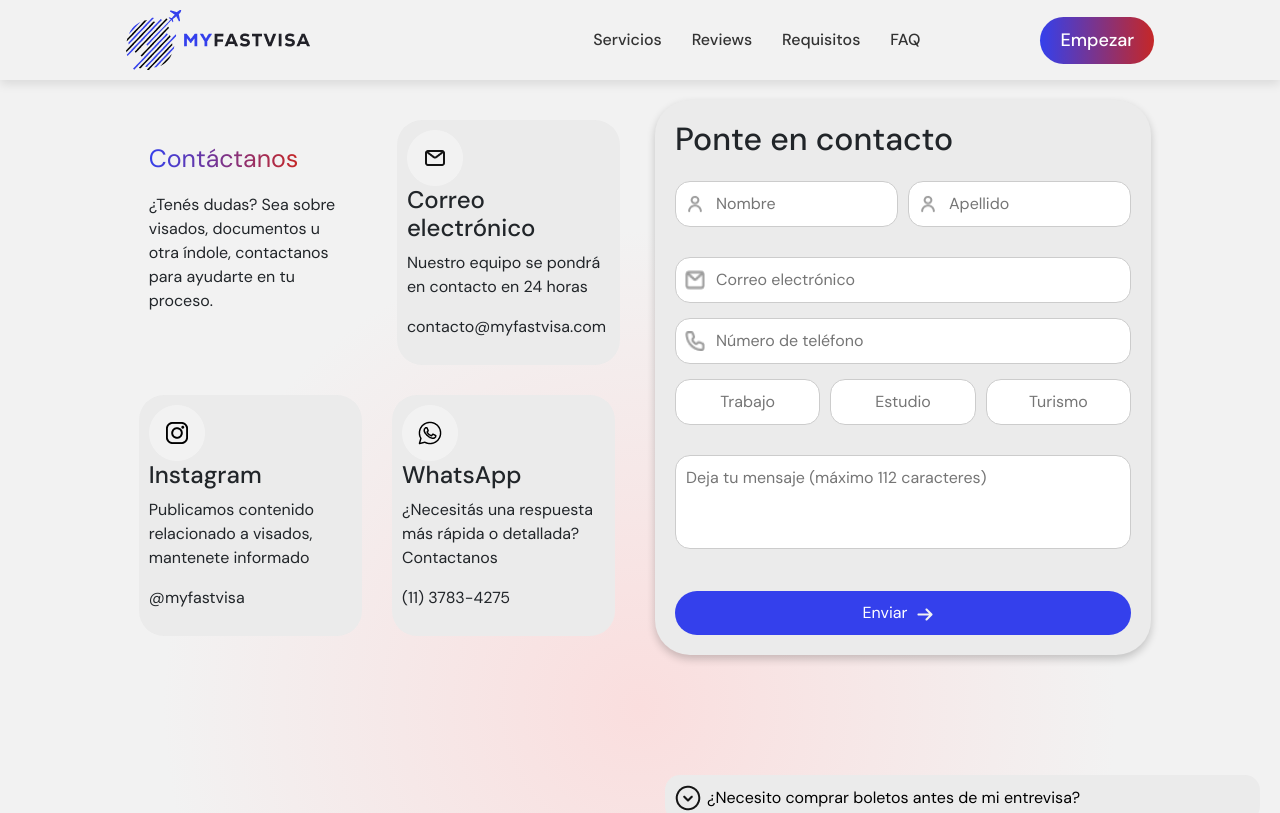
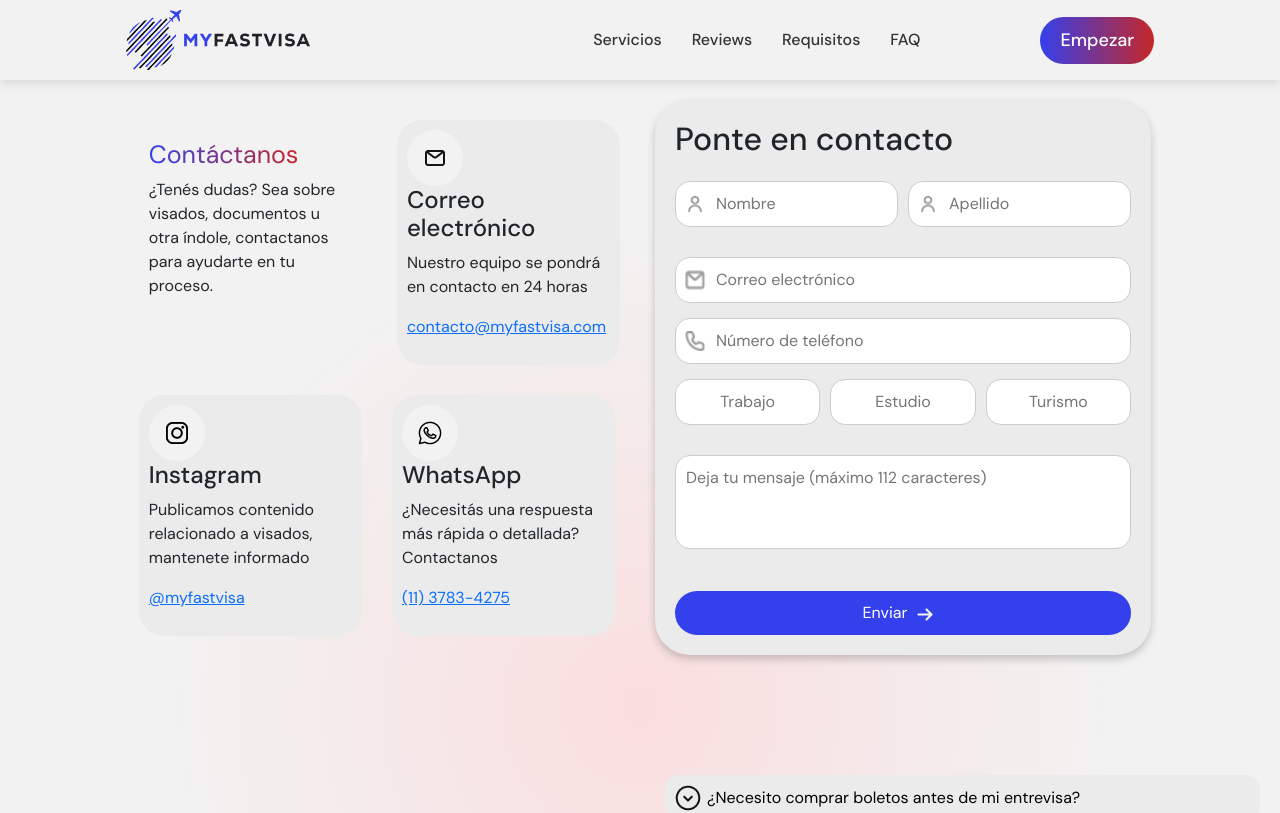
Before and after one commit to LeanCelle/MyFastVisa, a React (Create React App) app: page /contactanos in a window 1280 px wide. Shown: the top 813 px of the page. Built offline with nearby package versions, Linux system fonts and the light colour scheme.

Commit message:
Adding social links

```diff
--- a/public/index.html
+++ b/public/index.html
@@ -1,13 +1,14 @@
 <!DOCTYPE html>
-<html lang="en">
+<html lang="es">
   <head>
     <meta charset="utf-8" />
     <link rel="icon" href="./img/logo.png" />
     <link href="https://fonts.googleapis.com/css2?family=DM+Sans:wght@400;500;700&display=swap" rel="stylesheet">
     <meta name="viewport" content="width=device-width, initial-scale=1" />
     <meta name="theme-color" content="#000000" />
+    <meta name="keywords" content="MyFastVisa, Visa para Estados Unidos, Solicitar visa americana, Tramitar visa Estados Unidos, Proceso de visa rápida USA, Conseguir visa americana fácil, Aplicación visa USA, Guía de visa a Estados Unidos, Visa americana sin complicaciones, Ayuda con visa para USA, Servicio rápido de visa USA">
     <meta
-      name="description"
+      name="MyFastVisa"
       content="Web site created using create-react-app"
     />
     <link rel="apple-touch-icon" href="%PUBLIC_URL%/logo192.png" />
--- a/src/components/footer.jsx
+++ b/src/components/footer.jsx
@@ -12,8 +12,8 @@ function Footer() {
         </Link>
           <p className='li-footer'>Expertos por más de 5 años en la gestión de visas con más de 1200 clientes satisfechos.</p>
           <div className='social-container'>
-            <a href="https://api.whatsapp.com/send/?phone=5491137834275&text&type=phone_number&app_absent=0" target='_blank'><img src={`${process.env.PUBLIC_URL}/img/wpp.png`} alt="Logo" className="social-logo" /></a>
-            <a href="https://www.instagram.com/myfastvisa)./" target='_blank'><img src={`${process.env.PUBLIC_URL}/img/instagram.png`} alt="Logo" className="social-logo" /></a>
+            <a href="https://api.whatsapp.com/send/?phone=5491137834275&text&type=phone_number&app_absent=0" target='_blank' rel="noreferrer"><img src={`${process.env.PUBLIC_URL}/img/wpp.png`} alt="Logo" className="social-logo" /></a>
+            <a href="https://www.instagram.com/myfastvisa)./" target='_blank' rel="noreferrer"><img src={`${process.env.PUBLIC_URL}/img/instagram.png`} alt="Logo" className="social-logo" /></a>
           </div>
         </div>
 
--- a/src/components/transition.jsx
+++ b/src/components/transition.jsx
@@ -13,7 +13,7 @@ function TransitionComponent() {
         <div className='faq1'>
           <p className='faq-title'>Preguntas Frecuentes</p>
           <p className='doubts'>¿Aún tenés dudas? Contactanos...</p>
-          <a href="https://api.whatsapp.com/send/?phone=5491137834275&text&type=phone_number&app_absent=0" target='_blank'><button className='contact-button'>Contactar</button></a>
+          <a href="https://api.whatsapp.com/send/?phone=5491137834275&text&type=phone_number&app_absent=0" target='_blank' rel="noreferrer"><button className='contact-button'>Contactar</button></a>
         </div>
         <div className='faq2'>
 
--- a/src/css/homestyle.css
+++ b/src/css/homestyle.css
@@ -384,6 +384,7 @@
 }
 
 .agencias {
+  font-weight: normal;
   padding: 30px 0px 0px 0px;
   text-align: center;
   font-size: 30px;
@@ -463,6 +464,7 @@ input {
 }
 
 .contactanos {
+  font-weight: normal;
   font-size: 25px;
 }
 
@@ -903,11 +905,6 @@ hr {
   .image-alejo {
     width: 85vw;
   }
-  .agencias {
-    font-size: 25px;
-    text-align: left;
-    padding-left: 20px;
-  }
   .ofrecemos {
     text-align: left;
     font-size: 18px;
--- a/src/pages/acercaDeNosotros.jsx
+++ b/src/pages/acercaDeNosotros.jsx
@@ -15,7 +15,7 @@ function AcercaDeNosotros() {
             </div>
 
             <img className='logoAcerca' src={`${process.env.PUBLIC_URL}/img/Group.png`} alt="Logo" />
-            <p className='textoDebajoLogo'>El equipo que hace que tu proceso de visa sea más sencillo</p>
+            <h1 className='textoDebajoLogo'>El equipo que hace que tu proceso de visa sea más sencillo</h1>
           </div>
         </div>
 
@@ -52,7 +52,7 @@ function AcercaDeNosotros() {
         <p className='lanzamienzo'>Desde nuestro lanzamiento en 2022, hemos ayudado a nuestros clientes a conseguir sus visas para EE. UU., brindando asesoría personalizada y apoyo durante todo el proceso.<br/><br/>¡Y esto es solo el comienzo!</p>
 
         <div className="image-alejo-container">
-            <a href="https://www.linkedin.com/in/alejofiaschecormick/" target='_blank'><img className='image-alejo' src={`${process.env.PUBLIC_URL}/img/Frame 67@2x.png`} alt="Alejo Fiasche." /></a>
+            <a href="https://www.linkedin.com/in/alejofiaschecormick/" target='_blank' rel="noreferrer"><img className='image-alejo' src={`${process.env.PUBLIC_URL}/img/Frame 67@2x.png`} alt="Alejo Fiasche." /></a>
         </div>
 
         <Footer />
--- a/src/pages/contactanos.jsx
+++ b/src/pages/contactanos.jsx
@@ -11,26 +11,26 @@ function Contactanos() {
         <div className="contact-container">
           <div className="text-blocks">
             <div className="text-block-contactanos">
-              <p className='contactanos'><span className='span'>Contáctanos</span></p>
+              <h1 className='contactanos'><span className='span'>Contáctanos</span></h1>
               <p>¿Tenés dudas? Sea sobre visados, documentos u otra índole, contactanos para ayudarte en tu proceso.</p>
             </div>
             <div className="text-block">
               <img src={`${process.env.PUBLIC_URL}/img/Frame 34.png`} alt="Texto 2" className="block-image" />
               <h4>Correo electrónico</h4>
               <p>Nuestro equipo se pondrá en contacto en 24 horas</p>
-              <p>contacto@myfastvisa.com</p>
+              <a href="mailto: contacto@myfastvisa.com" target='_blank' rel="noreferrer"><p>contacto@myfastvisa.com</p></a>
             </div>
             <div className="text-block">
               <img src={`${process.env.PUBLIC_URL}/img/Frame 36.png`} alt="Texto 3" className="block-image" />
               <h4>Instagram</h4>
               <p>Publicamos contenido relacionado a visados, mantenete informado</p>
-              <p>@myfastvisa</p>
+              <a href="https://www.instagram.com/myfastvisa)./" target='_blank' rel="noreferrer"><p>@myfastvisa</p></a>
             </div>
             <div className="text-block">
               <img src={`${process.env.PUBLIC_URL}/img/Frame 36 (1).png`} alt="Texto 4" className="block-image" />
               <h4>WhatsApp</h4>
               <p>¿Necesitás una respuesta más rápida o detallada? Contactanos</p>
-              <p>(11) 3783-4275</p>
+              <a href="https://api.whatsapp.com/send/?phone=5491137834275&text&type=phone_number&app_absent=0" target='_blank' rel="noreferrer"><p>(11) 3783-4275</p></a>
             </div>
           </div>
 
--- a/src/pages/paraAgenciasdeViaje.jsx
+++ b/src/pages/paraAgenciasdeViaje.jsx
@@ -7,7 +7,7 @@ function ParaAgenciasDeViaje() {
     <>
       <div className='pageGlobalStyle'>
         <Navbar />
-        <p className='agencias'><span className='span'>Agencias de viaje</span></p>
+        <h1 className='agencias'><span className='span'>Agencias de viaje</span></h1>
         <p className='ofrecemos'>Ofrecemos tarifas especiales para agencias de viaje.</p>
         <p className='complete'>Complete el formulario y en 24 horas nos pondremos en contacto con usted.</p>
 
```
